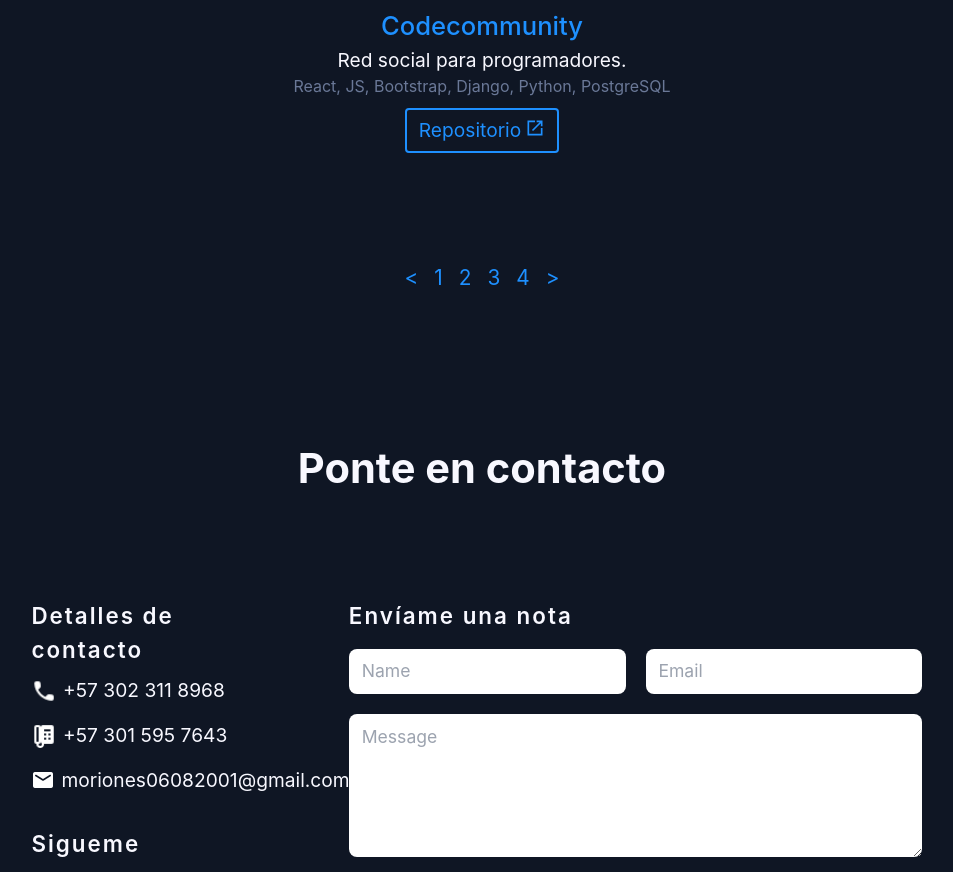
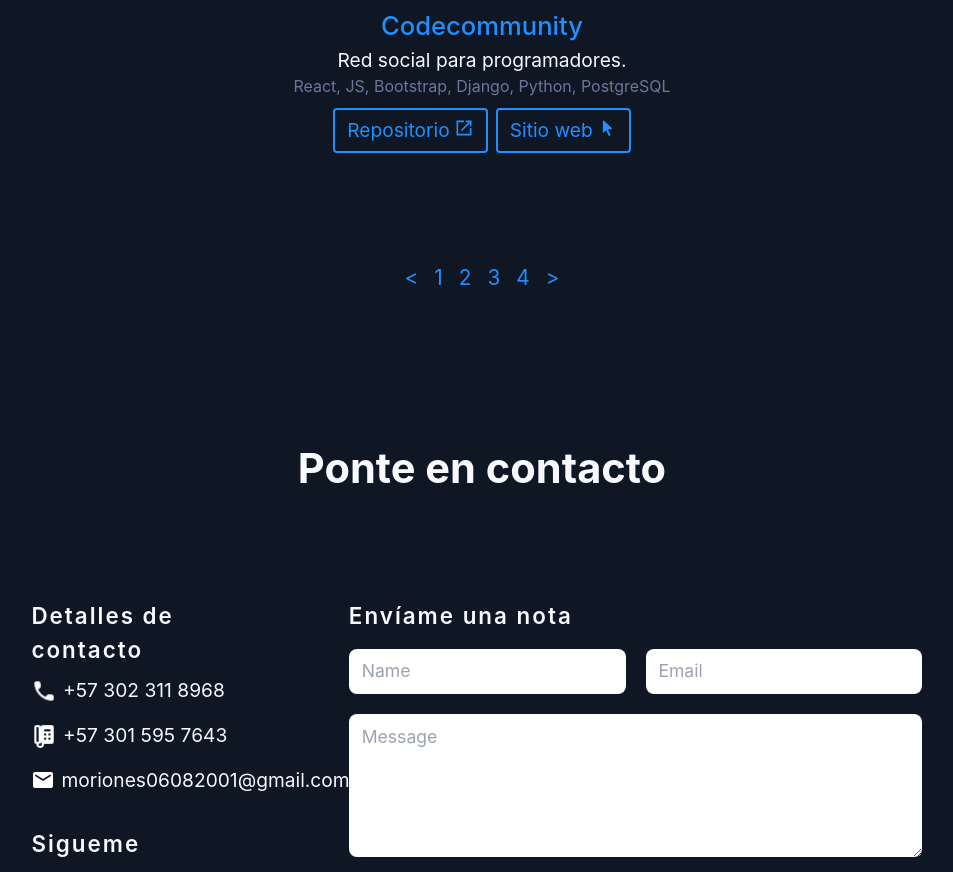
Before and after one commit to Moriones20/Portfolio, a React (Create React App) app in the folder portfolio/: page / in a window 1280 px wide. Shown: the part 2012-2884 px from the top of the page, without its empty margins (286-1239 px from the left). Built offline with nearby package versions, Linux system fonts and the light colour scheme.

Commit message:
added link website

```diff
--- a/portfolio/src/assets/portfolio.json
+++ b/portfolio/src/assets/portfolio.json
@@ -4,14 +4,16 @@
     "image": "https://i.ibb.co/W0VdGmX/codecommunity.png",
     "description": "Red social para programadores.",
     "tech": "React, JS, Bootstrap, Django, Python, PostgreSQL",
-    "link": "https://github.com/Sorsant/CodeCommunity"
+    "link": "https://github.com/Sorsant/CodeCommunity",
+    "web": "https://code-community-three.vercel.app/"
   },
   {
     "name": "Pokemon APP",
     "image": "https://i.ibb.co/Y0w2nNc/Pokemon-App.png",
     "description": "App para descubrir Pokémon.",
     "tech": "React, JS, Express, Sequelize, PostgreSQL",
-    "link": "https://github.com/Moriones20/PI-Pokemon-main"
+    "link": "https://github.com/Moriones20/PI-Pokemon-main",
+    "web": "https://pokemonappi.vercel.app/"
   },
   {
     "name": "Rick and Morty APP",
--- a/portfolio/src/components/home/portfolio/portfolio.jsx
+++ b/portfolio/src/components/home/portfolio/portfolio.jsx
@@ -40,7 +40,12 @@ const Portfolio = () => {
               <h2>{project.name}</h2>
               <h3>{project.description}</h3>
               <p>{project.tech}</p>
-              <a href={project.link} target="_blank" rel="noopener noreferrer">
+              <div className={styles["links-btn"]}>
+                <a
+                  href={project.link}
+                  target="_blank"
+                  rel="noopener noreferrer"
+                >
                   Repositorio
                   <svg
                     xmlns="http://www.w3.org/2000/svg"
@@ -54,6 +59,27 @@ const Portfolio = () => {
                     <path d="M 3 3 L 3 21 L 21 21 L 21 12 L 19 12 L 19 19 L 5 19 L 5 5 L 12 5 L 12 3 L 3 3 z M 14 3 L 14 5 L 17.585938 5 L 8.2929688 14.292969 L 9.7070312 15.707031 L 19 6.4140625 L 19 10 L 21 10 L 21 3 L 14 3 z"></path>
                   </svg>
                 </a>
+                {project.web && (
+                  <a
+                    href={project.web}
+                    target="_blank"
+                    rel="noopener noreferrer"
+                  >
+                    Sitio web
+                    <svg
+                      xmlns="http://www.w3.org/2000/svg"
+                      x="0px"
+                      y="0px"
+                      width="24"
+                      height="24"
+                      viewBox="0 0 24 24"
+                      className={styles["iconInternet"]}
+                    >
+                      <path d="M8.3,3.213l9.468,8.836c0.475,0.443,0.2,1.24-0.447,1.296L13.2,13.7l2.807,6.21c0.272,0.602,0.006,1.311-0.596,1.585l0,0 c-0.61,0.277-1.33,0-1.596-0.615L11.1,14.6l-2.833,2.695C7.789,17.749,7,17.411,7,16.751V3.778C7,3.102,7.806,2.752,8.3,3.213z"></path>
+                    </svg>
+                  </a>
+                )}
+              </div>
             </div>
           ))}
         </div>
--- a/portfolio/src/components/home/portfolio/portfolio.module.css
+++ b/portfolio/src/components/home/portfolio/portfolio.module.css
@@ -67,7 +67,6 @@
 .project a {
   display: flex;
   flex-direction: row;
-  margin-top: 10px;
   width: fit-content;
   font-size: 1.2rem;
   padding: 6px 12px;
@@ -80,6 +79,16 @@
 .project a:hover {
   background-color: #1e90ff;
   color: ghostwhite;
+}
+
+.links-btn {
+  display: flex;
+  flex-direction: row;
+  margin-top: 10px;
+}
+
+.links-btn a {
+  margin: 0 4px;
 }
 
 .iconInternet {
```
Also changed, not shown: 1 other file (tests, documents, lock files or other folders). Lines whose indentation alone changed are shown as unchanged.
